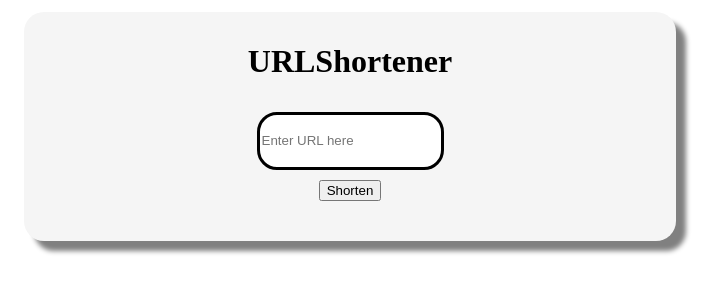
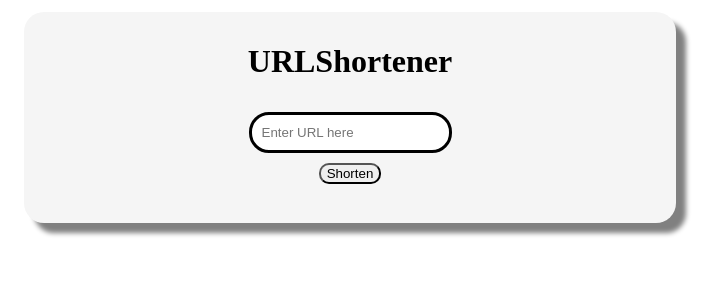
Before and after one commit to Geez14/urlshortener, a Django app: page / in a window 1280 px wide. Shown: the top 300 px of the page, without its empty margins (304-1024 px from the left). Run offline with Django 4.2, Linux system fonts and the light colour scheme; some libraries are stand-ins or nearby versions.

Commit message:
Update index.html
Little changes in Front-End U.I

```diff
--- a/templates/index.html
+++ b/templates/index.html
@@ -16,28 +16,21 @@
         }
 
         main {
+            min-width:300px;
             width: 50%;
         }
-
-        @media screen and (max-width:500px) {
-
-            main {
-                width: fit-content;
-            }
-
-        }
-
         button {
             transition: 0.5s;
-            &:hover {
-                transform: scale(1.25);
-            }
+            border-radius:10px
+        }
+        button:hover {
+            transform: scale(1.25);
         }
 
         #link {
             border-radius: 20px;
             border: solid black;
-            height: 50px;
+            padding:10px;
         }
 
         .card-view {
@@ -82,7 +75,7 @@
                 </div>
             </form>
             <section id="section">
-                <h2 tag="resultLink"></h2>
+                <h3 tag="resultLink"></h3>
             </section>
         </div>
     </main>
@@ -99,7 +92,7 @@
                 },
                 success: function (data) {
                     const headLink = "localhost:8000/";
-                    $("h2").html(headLink + data);
+                    $("h3").html(headLink + data);
                 }
             });
         });
```
